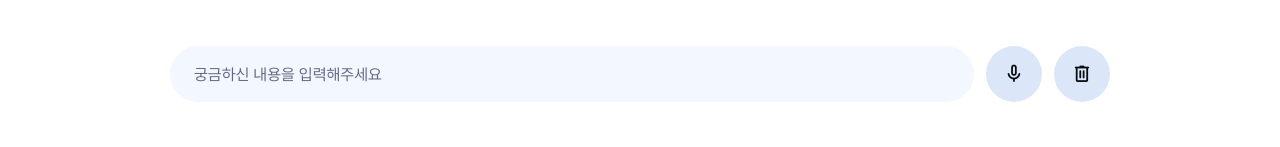
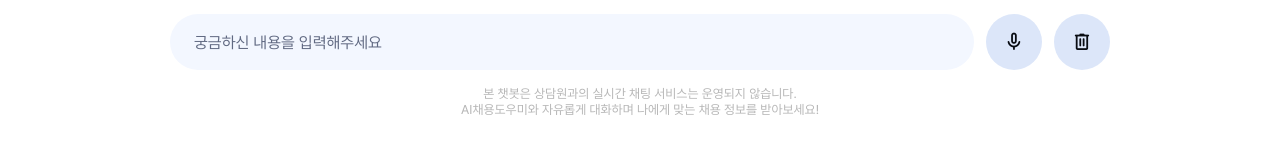
Before and after one commit to junemargot/SeniorJobGo-React, a React (Vite) app: page /chat in a window 1280 px wide. Shown: the part 650-797 px from the top of the page. Built offline with nearby package versions, Linux system fonts and the light colour scheme; no server answers.

Commit message:
환경변수 설정

```diff
--- a/src/pages/chat/index.jsx
+++ b/src/pages/chat/index.jsx
@@ -5,7 +5,8 @@ import Header from '@components/Header/Header';
 import Avatar from '@assets/images/icon-robot.svg'
 import { API_URL } from '../../config'; // API URL 환경변수 불러오기
 
-
+// API 기본 URL 설정
+const API_BASE_URL = "http://localhost:8000/api/v1";
 
 const Chat = () => {
   const [userMessage, setUserMessage] = useState("");
@@ -351,7 +352,8 @@ const Chat = () => {
             </button>
           </div>
           <p className={styles.disclaimerText}>
-            {/* AIX-II © 2025 SeniorJobGo. All Rights Reserved. */}
+            본 챗봇은 상담원과의 실시간 채팅 서비스는 운영되지 않습니다.<br />
+            AI채용도우미와 자유롭게 대화하며 나에게 맞는 채용 정보를 받아보세요!
           </p>
         </div>
       </div>
--- a/src/pages/chat/styles/chat.module.scss
+++ b/src/pages/chat/styles/chat.module.scss
@@ -163,7 +163,8 @@ body {
 
   .disclaimerText {
     text-align: center;
-    font-size: 0.9rem;
+    font-size: 0.8rem;
+    line-height: 1rem;
     padding: 16px 20px;
     color: $placeholder-color;
   }
```
Also changed, not shown: src/config.js (line endings or trailing spaces).
